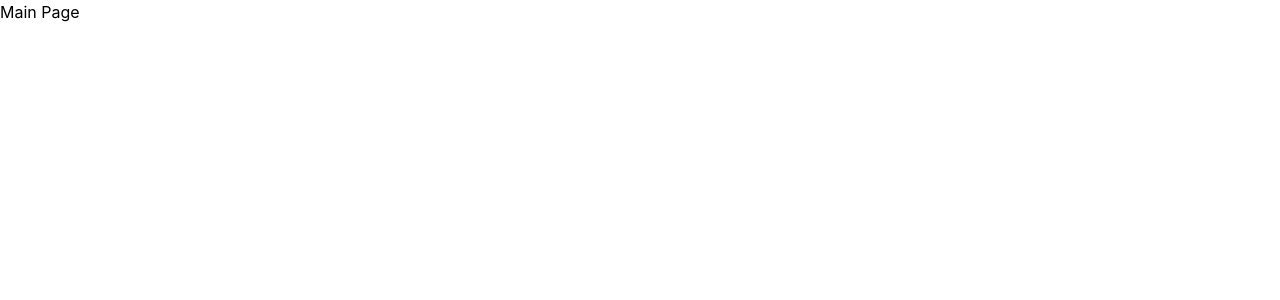
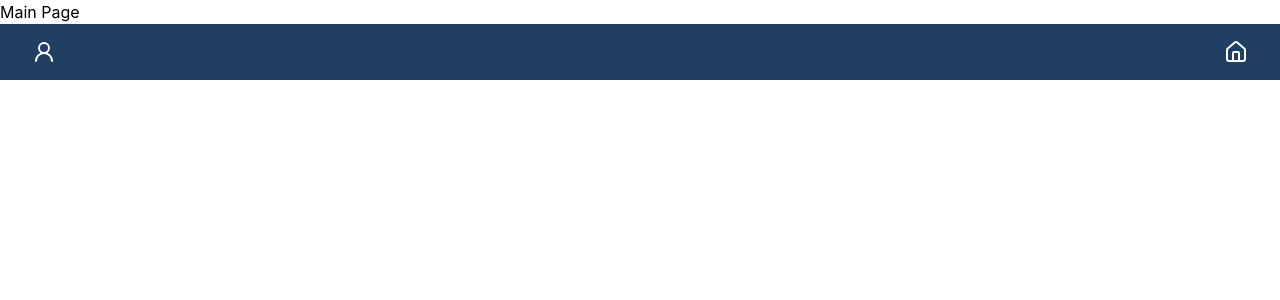
Before and after one commit to nguswjd/PetCare_client, a React (Vite) app: page / in a window 1280 px wide. Shown: the top 300 px of the page. Built offline with nearby package versions, Linux system fonts and the light colour scheme.

Commit message:
feat: footer 컴포넌트 구현

```diff
--- a/src/App.tsx
+++ b/src/App.tsx
@@ -1,8 +1,16 @@
 import { Routes, Route } from "react-router";
+
 import Login from "./pages/login";
 
+import Footer from "./components/footer";
+
 function MainPage() {
-  return <div>Main Page</div>;
+  return (
+    <div>
+      Main Page
+      <Footer />
+    </div>
+  );
 }
 
 function App() {
--- /dev/null
+++ b/src/components/footer.tsx
@@ -0,0 +1,12 @@
+import { UserRound, HomeIcon } from "lucide-react";
+
+function Footer() {
+  return (
+    <footer className="bg-main-1 px-8 py-4 flex w-full items-center justify-between">
+      <UserRound className="w-6 h-6 text-white" />
+      <HomeIcon className="w-6 h-6 text-white" />
+    </footer>
+  );
+}
+
+export default Footer;
```
